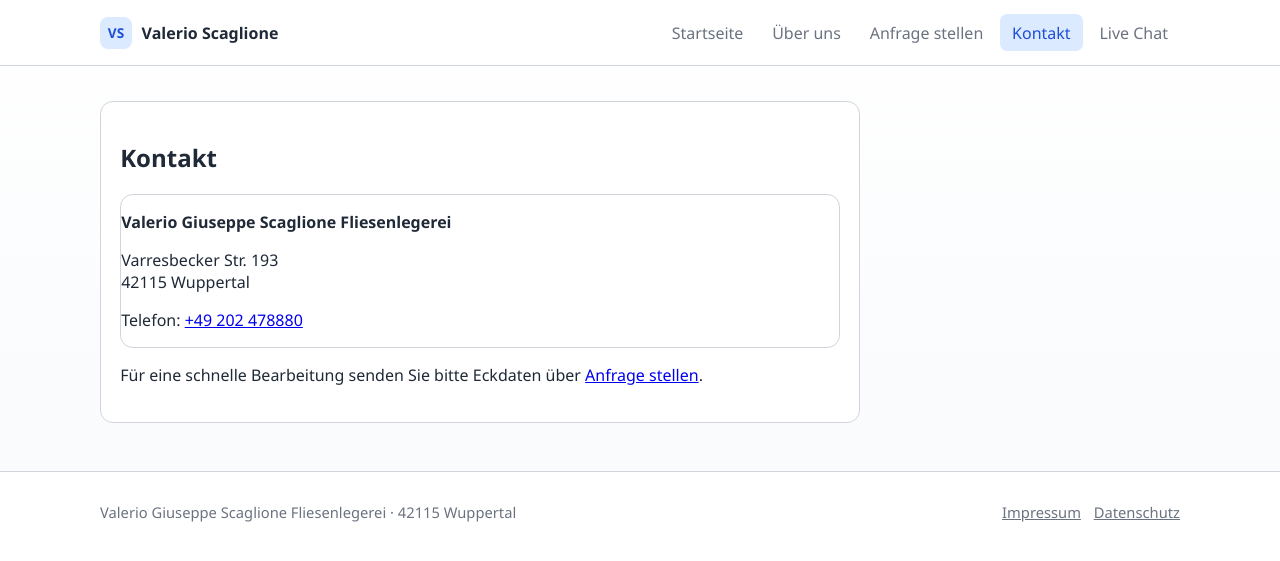
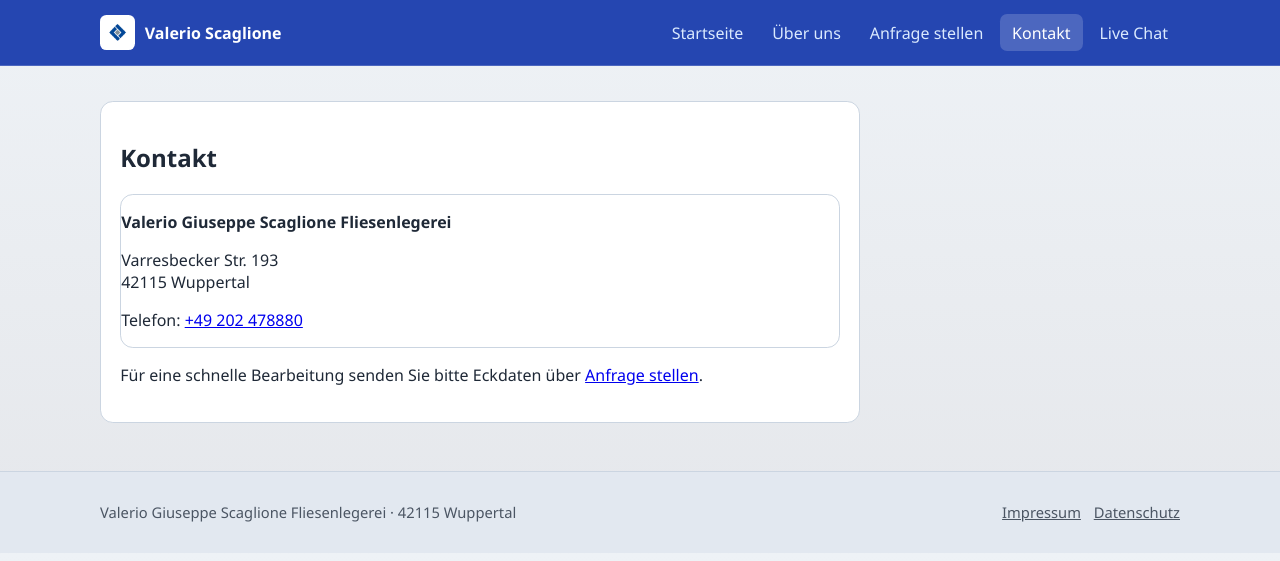
Before and after one commit to deweezy12/web-ai-agent, a Flask app: page /kontakt in a window 1280 px wide. Shown: the top 561 px of the page. Run offline with Flask 3, Linux system fonts and the light colour scheme.

Commit message:
Update layout and logo, live chat debugging

```diff
--- a/app.py
+++ b/app.py
@@ -82,37 +82,52 @@ def datenschutz():
 
 @app.post("/api/chat")
 def api_chat():
-    data = request.get_json(silent=True) or {}
-    message = (data.get("message") or "").strip()
-    history = data.get("history") or []
+    try:
+        if not os.environ.get("ANTHROPIC_API_KEY"):
+            return jsonify({"error": "ANTHROPIC_API_KEY is not set"}), 500
 
-    if not message:
-        return jsonify({"error": "message is required"}), 400
+        data = request.get_json(silent=True) or {}
+        message = (data.get("message") or "").strip()
+        history = data.get("history") or []
 
-    messages = [SystemMessage(content=SYSTEM_PROMPT)]
+        if not message:
+            return jsonify({"error": "message is required"}), 400
 
-    for turn in history:
-        if isinstance(turn, list) and len(turn) == 2:
-            human, ai = turn
-            if human:
-                messages.append(HumanMessage(content=str(human)))
-            if ai:
-                messages.append(AIMessage(content=str(ai)))
+        messages = [SystemMessage(content=SYSTEM_PROMPT)]
 
-    messages.append(HumanMessage(content=message))
+        for turn in history:
+            if isinstance(turn, list) and len(turn) == 2:
+                human, ai = turn
+                if human:
+                    messages.append(HumanMessage(content=str(human)))
+                if ai:
+                    messages.append(AIMessage(content=str(ai)))
 
-    response = llm.invoke(messages)
+        messages.append(HumanMessage(content=message))
 
-    if response.tool_calls:
-        messages.append(response)
-        for tool_call in response.tool_calls:
-            args = tool_call.get("args", {})
-            query = args.get("query", "")
-            result = search.invoke(query)
-            messages.append(ToolMessage(content=result, tool_call_id=tool_call["id"]))
         response = llm.invoke(messages)
 
-    return jsonify({"reply": response.content})
+        if response.tool_calls:
+            messages.append(response)
+            for tool_call in response.tool_calls:
+                args = tool_call.get("args", {})
+                query = args.get("query", "")
+                result = search.invoke(query)
+                messages.append(ToolMessage(content=result, tool_call_id=tool_call["id"]))
+            response = llm.invoke(messages)
+
+        content = response.content
+        if isinstance(content, list):
+            reply = " ".join(
+                str(part.get("text", part)) if isinstance(part, dict) else str(part)
+                for part in content
+            ).strip()
+        else:
+            reply = str(content).strip()
+
+        return jsonify({"reply": reply or "Keine Antwort erhalten."})
+    except Exception as exc:
+        return jsonify({"error": f"Serverfehler: {exc}"}), 500
 
 
 if __name__ == "__main__":
--- a/static/css/style.css
+++ b/static/css/style.css
@@ -1,10 +1,10 @@
 :root {
-  --bg: #f8fafc;
+  --bg: #e5e7eb;
   --surface: #ffffff;
   --text: #1f2937;
-  --muted: #6b7280;
-  --line: #d1d5db;
-  --blue: #1d4ed8;
+  --muted: #4b5563;
+  --line: #cbd5e1;
+  --blue: #1e40af;
   --blue-soft: #dbeafe;
 }
 
@@ -16,7 +16,7 @@ body {
   margin: 0;
   font-family: "Segoe UI", Tahoma, Geneva, Verdana, sans-serif;
   color: var(--text);
-  background: linear-gradient(180deg, #ffffff 0%, var(--bg) 100%);
+  background: linear-gradient(180deg, #eef2f6 0%, var(--bg) 100%);
 }
 
 .container {
@@ -27,9 +27,9 @@ body {
 .site-header {
   position: sticky;
   top: 0;
-  background: rgba(255, 255, 255, 0.95);
+  background: rgba(30, 64, 175, 0.97);
   backdrop-filter: blur(6px);
-  border-bottom: 1px solid var(--line);
+  border-bottom: 1px solid rgba(255, 255, 255, 0.18);
   z-index: 10;
 }
 
@@ -46,19 +46,21 @@ body {
   align-items: center;
   gap: 0.6rem;
   text-decoration: none;
-  color: var(--text);
+  color: #ffffff;
   font-weight: 700;
 }
 
-.brand-mark {
-  display: inline-grid;
-  place-items: center;
-  width: 2rem;
-  height: 2rem;
-  border-radius: 0.5rem;
-  background: var(--blue-soft);
-  color: var(--blue);
-  font-size: 0.85rem;
+.brand-logo {
+  width: 2.2rem;
+  height: 2.2rem;
+  object-fit: contain;
+  background: #ffffff;
+  border-radius: 0.4rem;
+  padding: 0.15rem;
+}
+
+.brand-text {
+  color: #ffffff;
 }
 
 .top-nav {
@@ -69,15 +71,15 @@ body {
 
 .top-nav a {
   text-decoration: none;
-  color: var(--muted);
+  color: #dbeafe;
   padding: 0.45rem 0.75rem;
   border-radius: 0.45rem;
 }
 
 .top-nav a.active,
 .top-nav a:hover {
-  color: var(--blue);
-  background: var(--blue-soft);
+  color: #ffffff;
+  background: rgba(255, 255, 255, 0.18);
 }
 
 .page-content {
@@ -239,7 +241,7 @@ body {
 
 .site-footer {
   border-top: 1px solid var(--line);
-  background: #fff;
+  background: #e2e8f0;
 }
 
 .footer-row {
--- a/templates/base.html
+++ b/templates/base.html
@@ -10,7 +10,11 @@
     <header class="site-header">
       <div class="container header-row">
         <a href="{{ url_for('startseite') }}" class="brand">
-          <span class="brand-mark">VS</span>
+          <img
+            src="{{ url_for('static', filename='images/logo_fliesen.png') }}"
+            alt="Logo {{ business.name }}"
+            class="brand-logo"
+          >
           <span class="brand-text">{{ business.owner }}</span>
         </a>
         <nav class="top-nav" aria-label="Hauptnavigation">
```
Also changed, not shown: prompt.txt (+32 -52 lines), static/js/chat.js (+14 -1 lines), assets/logo_fliesen.png (added), static/images/logo_fliesen.png (added).
